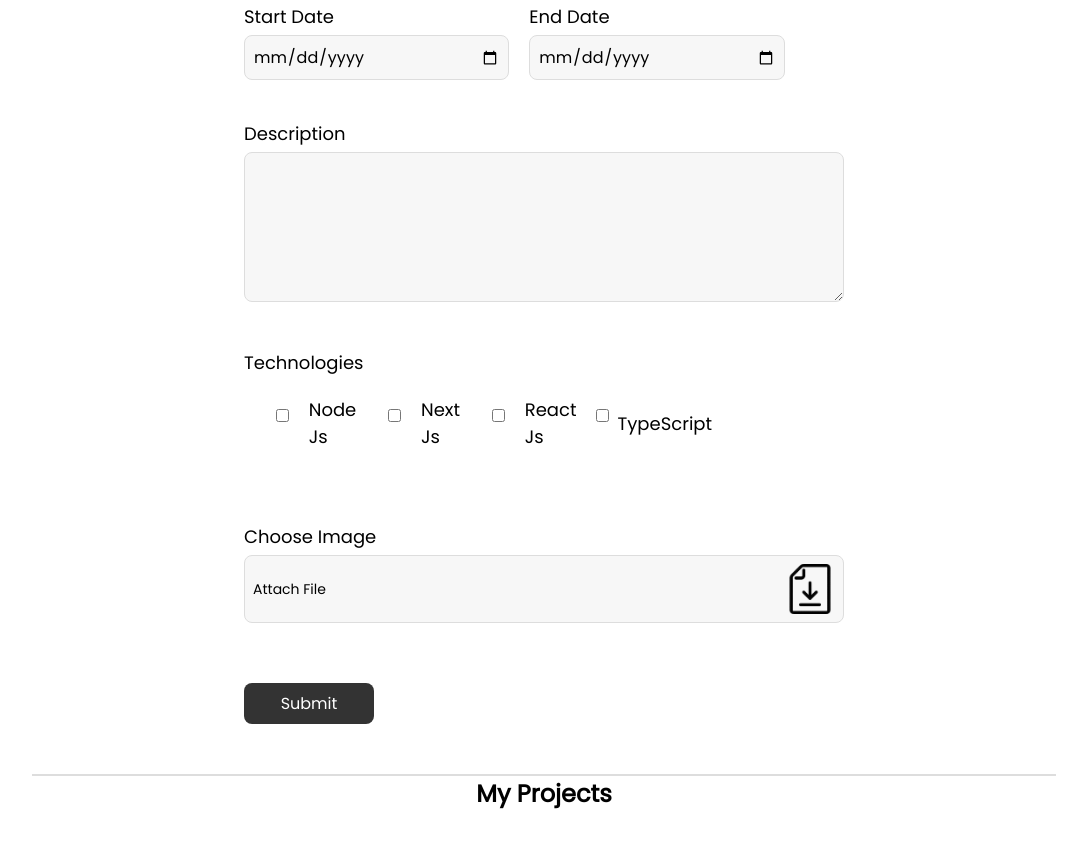
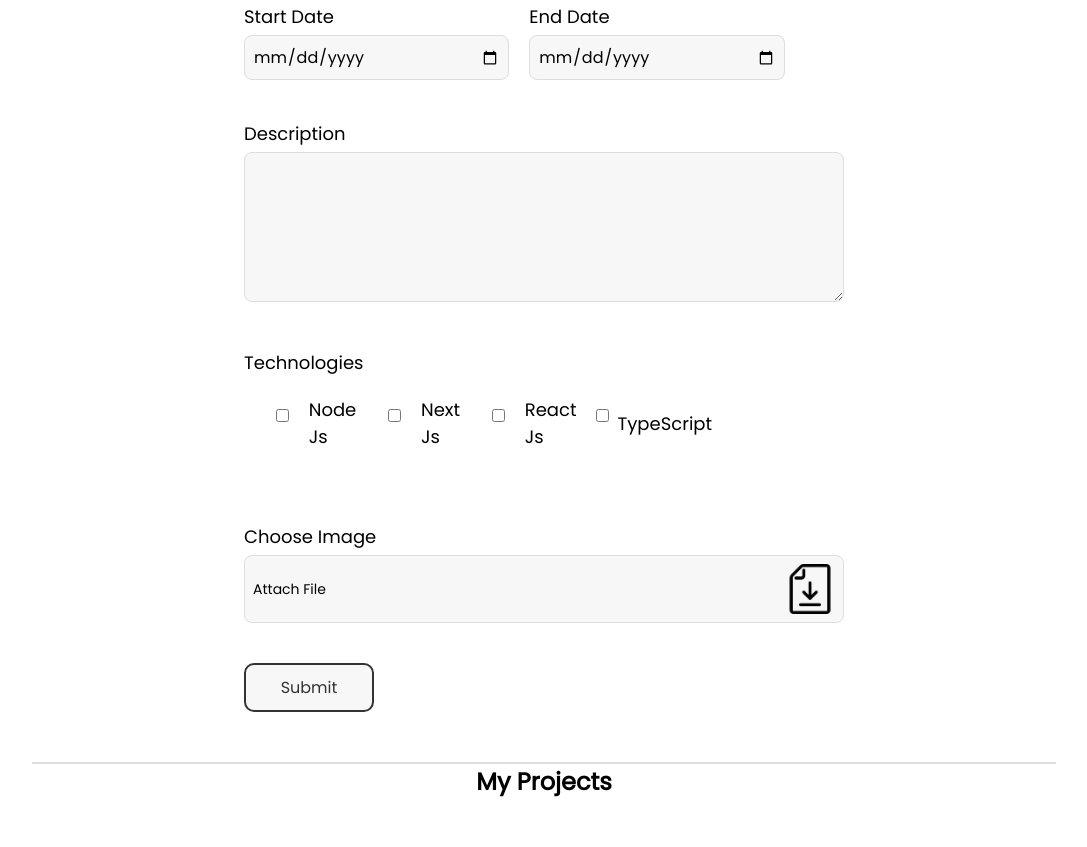
Before and after one commit to ravano-2464/Personal-Web-Day10, a website: page My-Project.html in a window 1280 px wide. Shown: the part 345-1192 px from the top of the page, without its empty margins (96-1183 px from the left). Drawn offline with Linux system fonts and the light colour scheme.

Commit message:
Update My-Project.css

```diff
--- a/css/My-Project.css
+++ b/css/My-Project.css
@@ -98,20 +98,21 @@
 }
 
 .Blog-form form button {
-    margin-top: 20px;
-    padding: 8px 20px;
+    background-color: #f7f7f7;
+    color: #333;
+    padding: 10px;
+    width: 130px;
     font-size: 16px;
-    background: #333;
-    border-radius: 8px;
-    border: none;
-    color: #fff;
-    cursor: pointer;
+    border-radius: 10px;
+    text-decoration: none;
+    text-align: center;
+    border: 2px solid #333;
     transition: background-color 0.3s ease, color 0.3s ease;
 }
 
 .Blog-form form button:hover {
-    background-color: #f7f7f7;
-    color: #333;
+    background-color: #333;
+    color: #fff;
 }
 
 .Blog hr {
```
